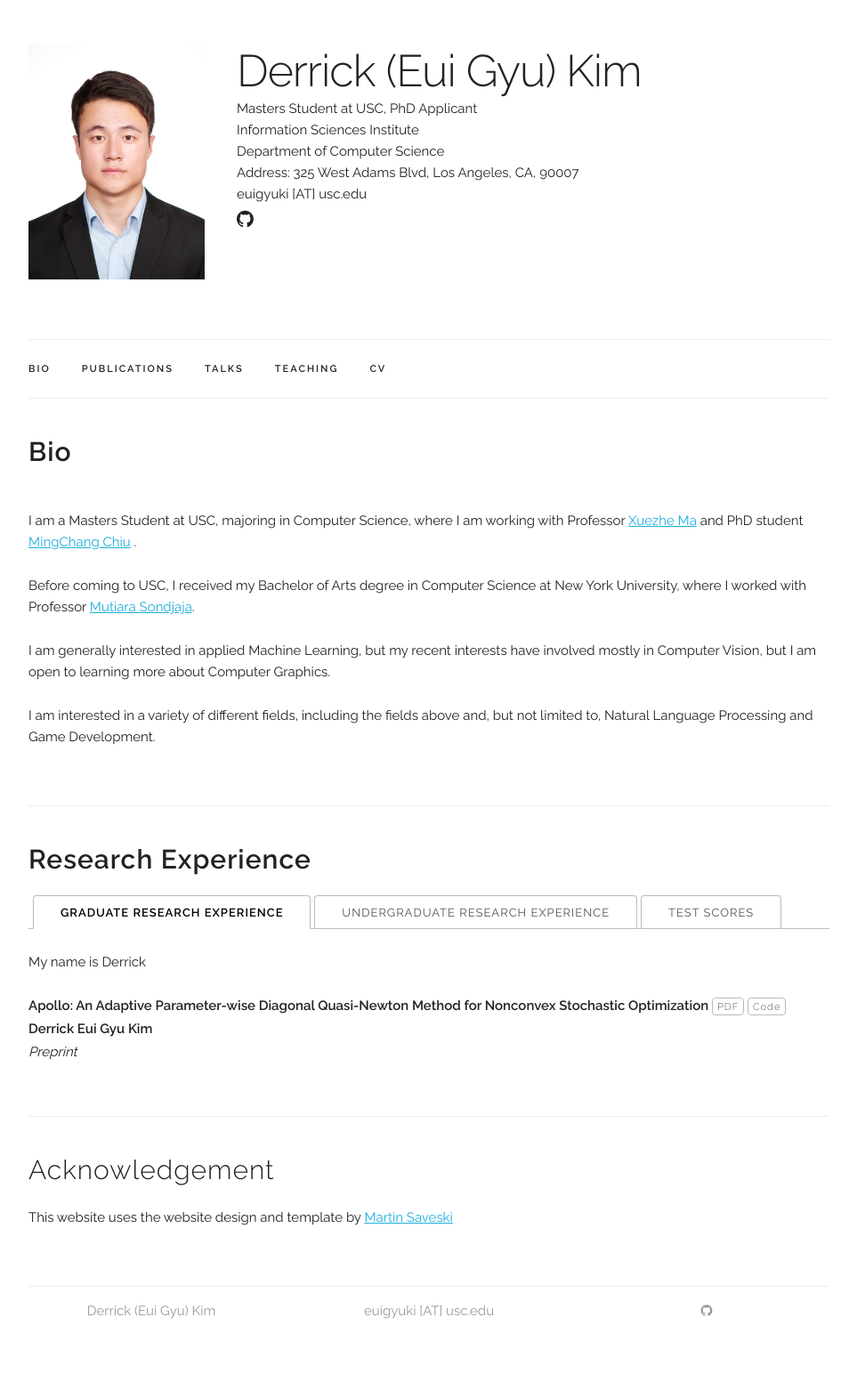
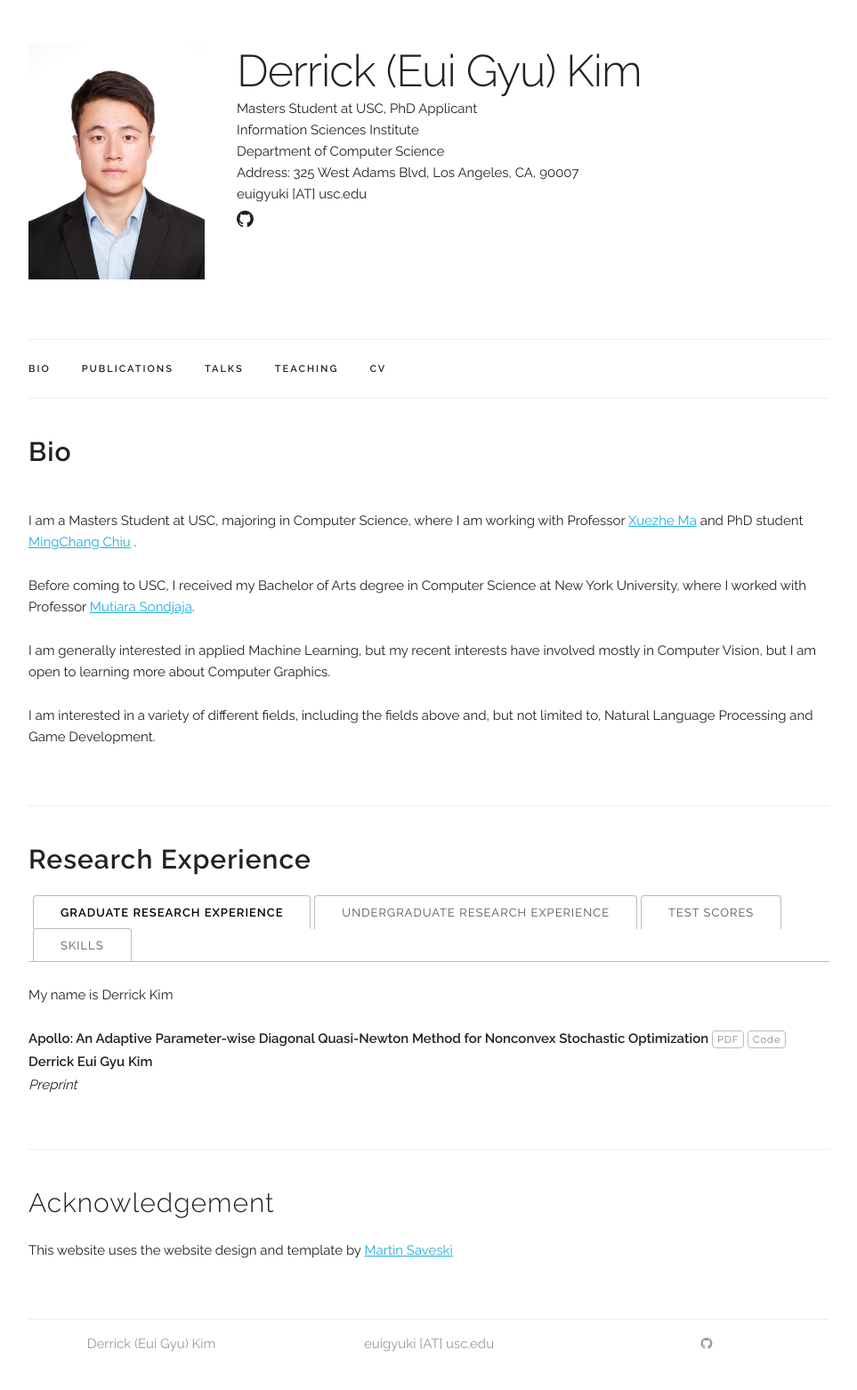
Before and after one commit to euigyuki/euigyuki.github.io, a Jekyll site: the page built from index.html, in a window 1280 px wide. Shown: the whole page at 89% size, without its empty margins (158-1121 px from the left). Built offline with Jekyll 4.4.1, drawn with Linux system fonts in a browser that asks for light colours; before the commit the page ends 1525 px from its top, so only the background shows below that.

Commit message:
updated website

```diff
--- a/index.html
+++ b/index.html
@@ -73,8 +73,10 @@
 -->
   <ul class="tab-nav">
     <li><div class="button active" data-ref="#papers-all">Graduate Research Experience</div></li>
-    <li><div class="button" data-ref="#papers-sel">Undergraduate Research Experience</div></li>
+    <li><div class="button" data-ref="#undergrad">Undergraduate Research Experience</div></li>
     <li><div class="button" data-ref="#papers-all">Test Scores</div></li>
+    <li><div class="button" data-ref="#papers-all">Skills</div></li>
+
 <!--    <li><div class="button" data-ref="#papers-RL">Representation Learning</div></li>-->
 <!--    <li><div class="button" data-ref="#papers-NLP">NLP</div></li>-->
 <!--    <li><div class="button" data-ref="#papers-Bio">Comp Bio</div></li>-->
@@ -84,8 +86,8 @@
 
 
 
-    <div class="tab-pane active" id="papers-sel">
-      <p> My name is Derrick</p>
+    <div class="tab-pane active" id="undergrad">
+      <p> My name is Derrick Kim</p>
       {% assign papers = site.data.publications.papers | where: "selected", "y" %}
       {% for paper in papers %}
         <div class="paper">
@@ -123,8 +125,7 @@
       {% endfor %}
     </div>
 
-    <!-- All PAPERS -->
-    <div class="tab-pane" id="papers-all">
+    <div class="tab-pane" id="grad">
       {% assign papers = site.data.publications.papers %}
       {% for paper in papers %}
         <div class="paper">
@@ -132,7 +133,24 @@
             {% if paper.paper_pdf %}
               <a class="button" href="{{ paper.paper_pdf | prepend: site.baseurl }}" target="_blank">PDF</a>
             {% endif %}
-
+            {% if paper.bibtex %}
+              <a class="button" href="{{ paper.bibtex | prepend: site.baseurl }}" target="_blank">Bib</a>
+            {% endif %}
+            {% if paper.arXiv %}
+              <a class="button" href="{{ paper.arXiv }}" target="_blank">ArXiv</a>
+            {% endif %}
+            {% if paper.slides %}
+              <a class="button" href="{{ paper.slides | prepend: site.baseurl }}" target="_blank">Slides</a>
+            {% endif %}
+            {% if paper.poster %}
+              <a class="button" href="{{ paper.poster | prepend: site.baseurl }}" target="_blank">Poster</a>
+            {% endif %}
+            {% if paper.video %}
+              <a class="button" href="{{ paper.video }}" target="_blank">Video</a>
+            {% endif %}
+            {% if paper.code %}
+              <a class="button" href="{{ paper.code }}" target="_blank">Code</a>
+            {% endif %}
           </p>
           <p>{{ paper.authors }}</p>
           <p>
@@ -145,7 +163,47 @@
       {% endfor %}
     </div>
 
+    <div class="tab-pane" id="Test Score">
 
+      <p> Old SAT: 2250</p>
+      <p> Toefl: 116 but fluent in English as I was raised in New Jersey and spent my undergraduate in New York </p>
+      <p> GRE Verbal 161, Quant 165, Writing 5.0</p>
+      {% assign papers = site.data.publications.papers %}
+      {% for paper in papers %}
+        <div class="paper">
+          <p class="title"><b>{{ paper.title }}</b>
+            {% if paper.paper_pdf %}
+              <a class="button" href="{{ paper.paper_pdf | prepend: site.baseurl }}" target="_blank">PDF</a>
+            {% endif %}
+            {% if paper.bibtex %}
+              <a class="button" href="{{ paper.bibtex | prepend: site.baseurl }}" target="_blank">Bib</a>
+            {% endif %}
+            {% if paper.arXiv %}
+              <a class="button" href="{{ paper.arXiv }}" target="_blank">ArXiv</a>
+            {% endif %}
+            {% if paper.slides %}
+              <a class="button" href="{{ paper.slides | prepend: site.baseurl }}" target="_blank">Slides</a>
+            {% endif %}
+            {% if paper.poster %}
+              <a class="button" href="{{ paper.poster | prepend: site.baseurl }}" target="_blank">Poster</a>
+            {% endif %}
+            {% if paper.video %}
+              <a class="button" href="{{ paper.video }}" target="_blank">Video</a>
+            {% endif %}
+            {% if paper.code %}
+              <a class="button" href="{{ paper.code }}" target="_blank">Code</a>
+            {% endif %}
+          </p>
+          <p>{{ paper.authors }}</p>
+          <p>
+            <i>{{ paper.venue }}</i>
+            {% if paper.award %}
+              (<b>{{ paper.award }}</b>)
+            {% endif %}
+          </p>
+        </div>
+      {% endfor %}
+    </div>
 
 
   </div>
```
